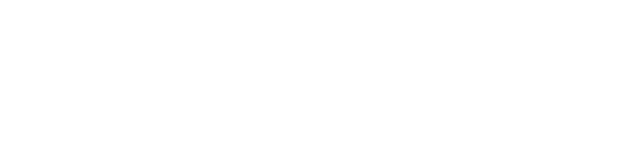
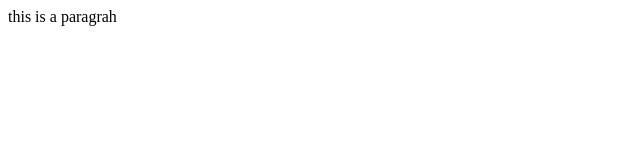
Before and after one commit to JackofallZero/Demolesson1, a plain HTML site: page index.html in a window 1280 px wide. Shown: the whole page, without its empty margins (0-640 px from the left). Drawn offline with Linux system fonts and the light colour scheme.

Commit message:
added a p tag

```diff
--- a/index.html
+++ b/index.html
@@ -1,6 +1,6 @@
 <html>
   <head>
-
+	  <P> this is a paragrah </P>
 
   </head>
 
```
